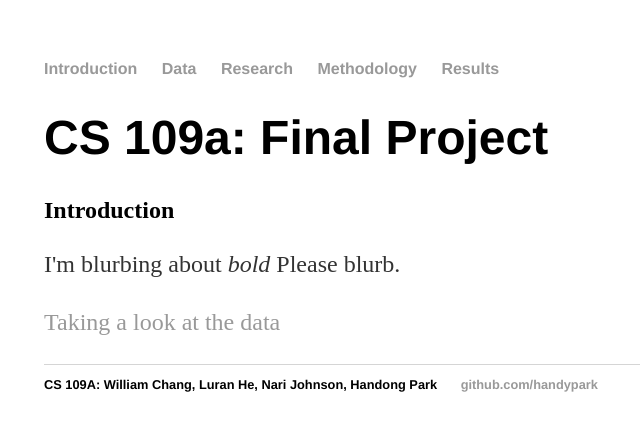
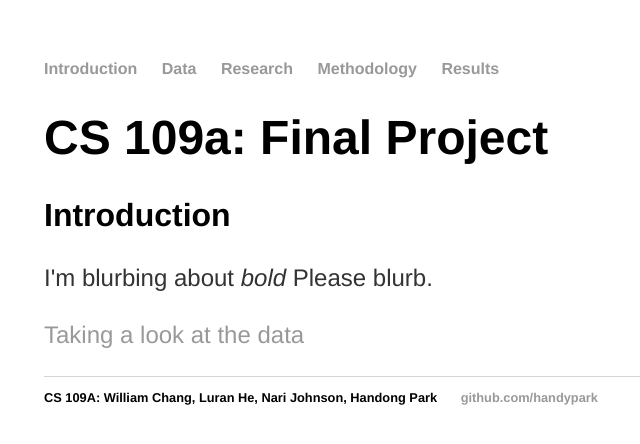
Before and after one commit to handypark/handypark.github.io, a Jekyll site: the page built from index.html, in a window 1280 px wide. Shown: the top 444 px of the page, without its empty margins (148-788 px from the left). Built offline with Jekyll 4.4.1, drawn with Linux system fonts in a browser that asks for light colours.

Commit message:
Update main.css

```diff
--- a/css/main.css
+++ b/css/main.css
@@ -1,39 +1,62 @@
-body {
+body
+{
     margin: 60px auto;
     width: 70%;
 }
-nav ul, footer ul {
+
+nav ul, footer ul
+{
     font-family:'Helvetica', 'Arial', 'Sans-Serif';
     padding: 0px;
     list-style: none;
     font-weight: bold;
 }
-nav ul li, footer ul li {
+
+nav ul li, footer ul li
+{
     display: inline;
     margin-right: 20px;
 }
-a {
+
+a
+{
     text-decoration: none;
     color: #999;
 }
-a:hover {
+
+a:hover
+{
     text-decoration: underline;
 }
-h1 {
+
+h1
+{
     font-size: 3em;
     font-family:'Helvetica', 'Arial', 'Sans-Serif';
 }
-p {
+
+h2
+{
+    font-size: 2em;
+    font-family:'Helvetica', 'Arial', 'Sans-Serif';
+}
+
+p
+{
     font-size: 1.5em;
+    font-family:'Helvetica', 'Arial', 'Sans-Serif';
     line-height: 1.4em;
     color: #333;
 }
-footer {
+
+footer
+{
     border-top: 1px solid #d5d5d5;
     font-size: .8em;
 }
 
-ul.posts {
+ul.posts
+{
     margin: 20px auto 40px;
     font-size: 1.5em;
 }
```
